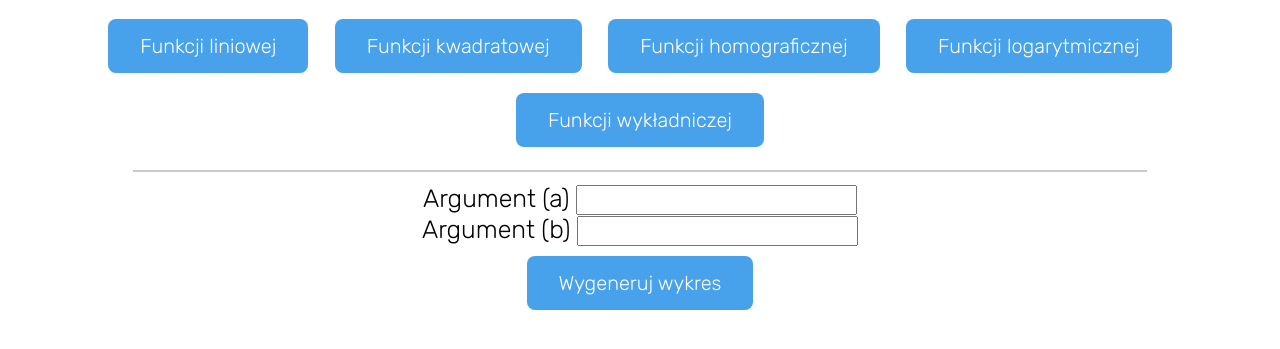
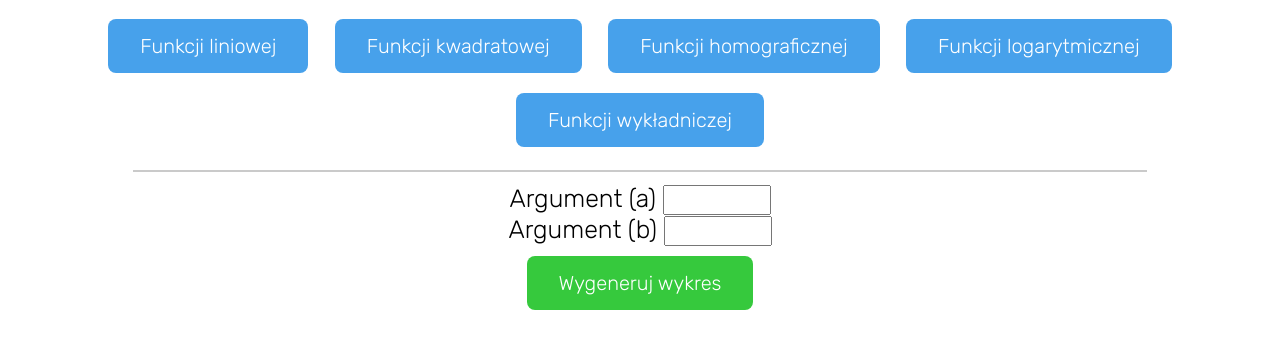
Before and after one commit to JP-Ekuzen/canvasChartCreator, a plain HTML site: page index.html in a window 1280 px wide. Both pictures are taken after a click on the button "Funkcji liniowej". Shown: the part 97-446 px from the top of the page. Drawn offline with Linux system fonts and the light colour scheme.

Commit message:
Edited style.

```diff
--- a/script.js
+++ b/script.js
@@ -16,13 +16,13 @@ function showFunctionParameters(parameters) {
     for (symbol of parameters) {
         let inputField = document.createElement('div');
         inputField.innerHTML = `<label for="chart-input-${symbol}">Argument (${symbol})</label>
-                                <input type="text" class="input-parameter" id="chart-input-${symbol}" name="chart-input-${symbol}" required>`
+                                <input type="number" class="input-parameter" id="chart-input-${symbol}" name="chart-input-${symbol}" required>`
 
         inputsDiv.appendChild(inputField);
     }
 
     let submitButton = document.createElement('div');
-    submitButton.innerHTML = `<button class="btn btn-blue">Wygeneruj wykres</button>`
+    submitButton.innerHTML = `<button class="btn btn-green">Wygeneruj wykres</button>`
     inputsDiv.appendChild(submitButton);
 
 }
--- a/style.css
+++ b/style.css
@@ -40,4 +40,5 @@ html {
 .input-parameter {
     font-size: 20px;
     font-family: 'Rubik', sans-serif;
+    width: 100px;
 }
```
